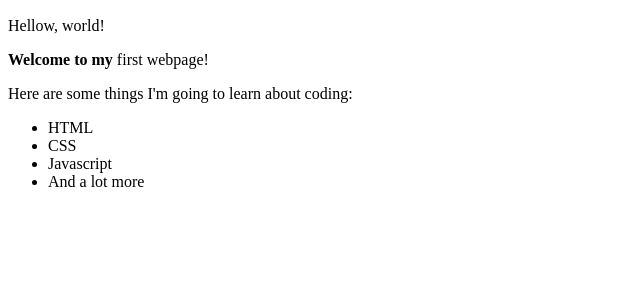
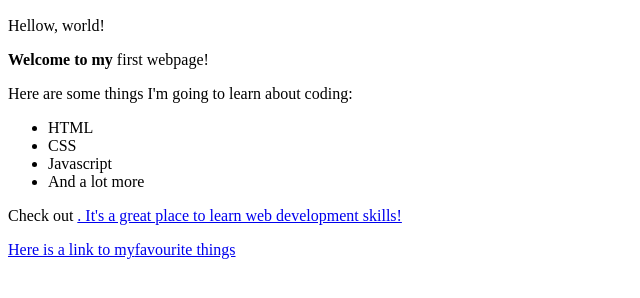
Before and after one commit to willy005/my-first-webpage, a plain HTML site: page my-first-webpage.html in a window 1280 px wide. Shown: the part 110-408 px from the top of the page, without its empty margins (0-640 px from the left). Drawn offline with Linux system fonts and the light colour scheme.

Commit message:
add changes

```diff
--- a/my-first-webpage.html
+++ b/my-first-webpage.html
@@ -17,7 +17,14 @@
       <li>Javascript</li>
       <li>And a lot more</li>
     </ul>
+    <p>
+      Check out
+      <a href="http://moringaschool.com/"</a>.
+        It's a great place to learn web development skills!
+    </p>
 
-
+    <p>
+      Here is a link to my<a href="favourite-things.html">favourite things</a>
+    </p>
   </body>
 </html>
```
